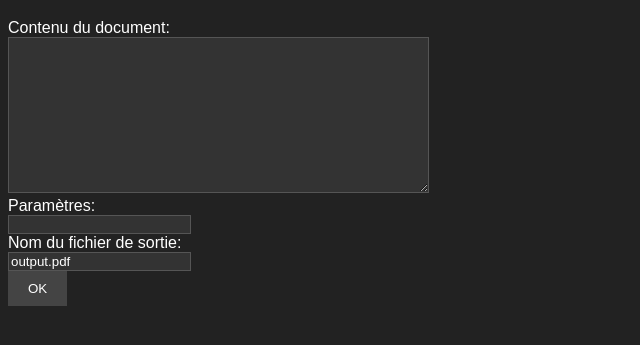
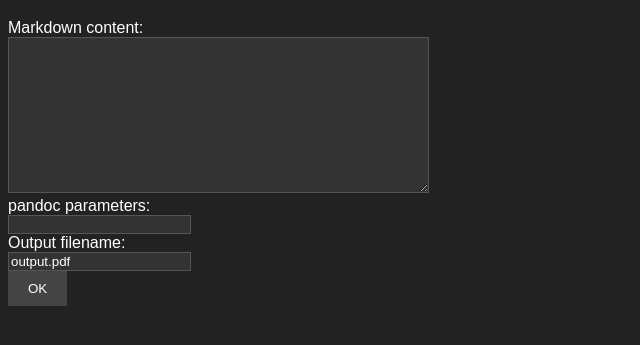
Before and after one commit to qkzk/paas, a plain HTML site: page static/index.html in a window 1280 px wide. Shown: the part 61-406 px from the top of the page, without its empty margins (0-640 px from the left). Drawn offline with Linux system fonts and the light colour scheme.

Commit message:
index.html should be en english

```diff
--- a/static/index.html
+++ b/static/index.html
@@ -9,11 +9,11 @@
 <body>
   <h1>Pandoc As A Service</h1>
   <form id="documentForm">
-    <label for="content">Contenu du document:</label><br>
+    <label for="content">Markdown content:</label><br>
     <textarea id="content" name="content" rows="10" cols="50"></textarea><br>
-    <label for="parameters">Paramètres:</label><br>
+    <label for="parameters">pandoc parameters:</label><br>
     <input type="text" id="parameters" name="parameters"><br>
-    <label for="output_filename">Nom du fichier de sortie:</label><br>
+    <label for="output_filename">Output filename:</label><br>
     <input type="text" id="output_filename" name="output_filename" value="output.pdf"><br>
     <button type="button" onclick="submitForm()">OK</button>
   </form>
@@ -48,7 +48,7 @@
           window.URL.revokeObjectURL(url);
         })
         .catch(error => {
-          alert('Erreur: ' + error.message);
+          alert('Error: ' + error.message);
         });
     }
   </script>
```
